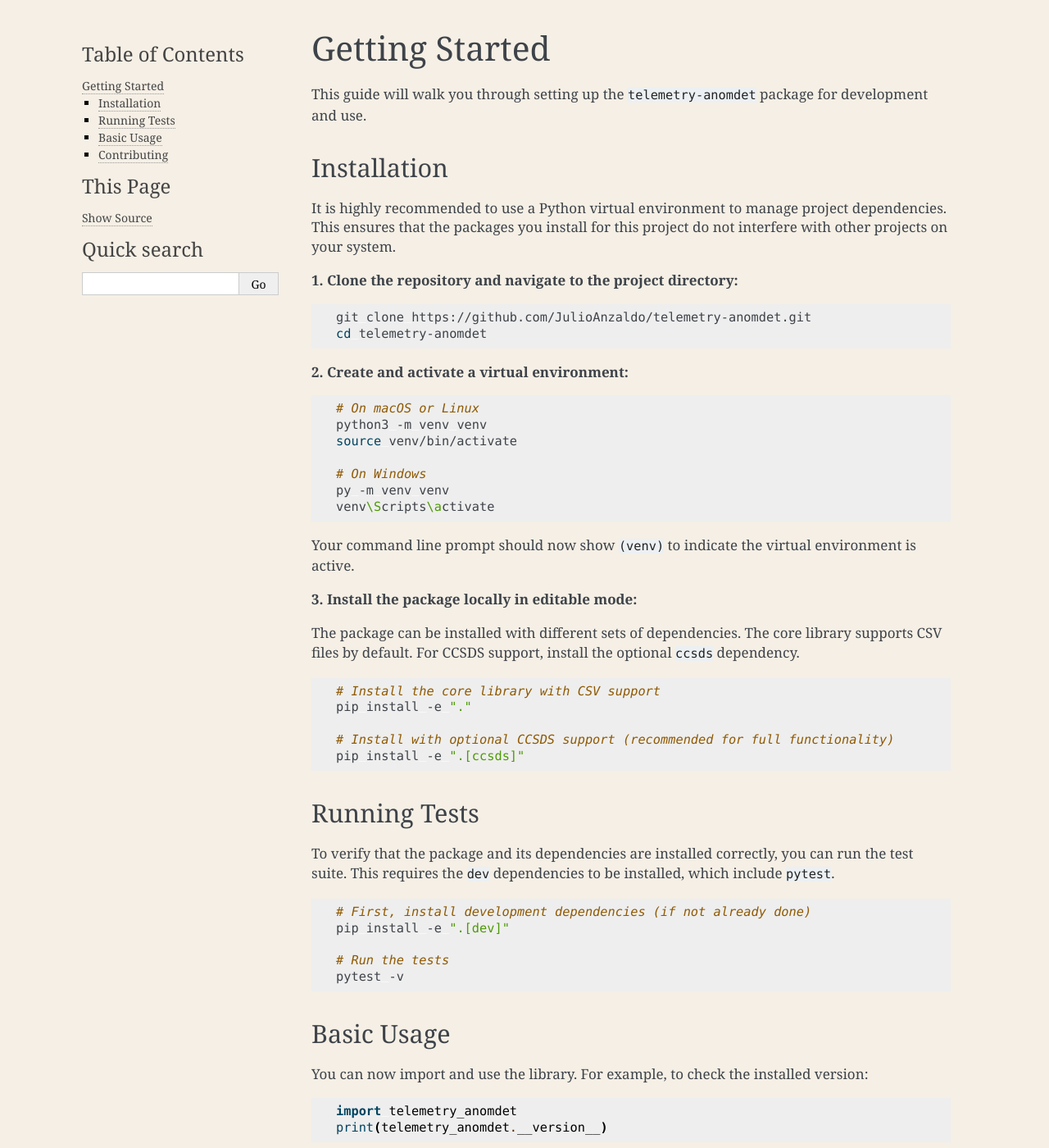
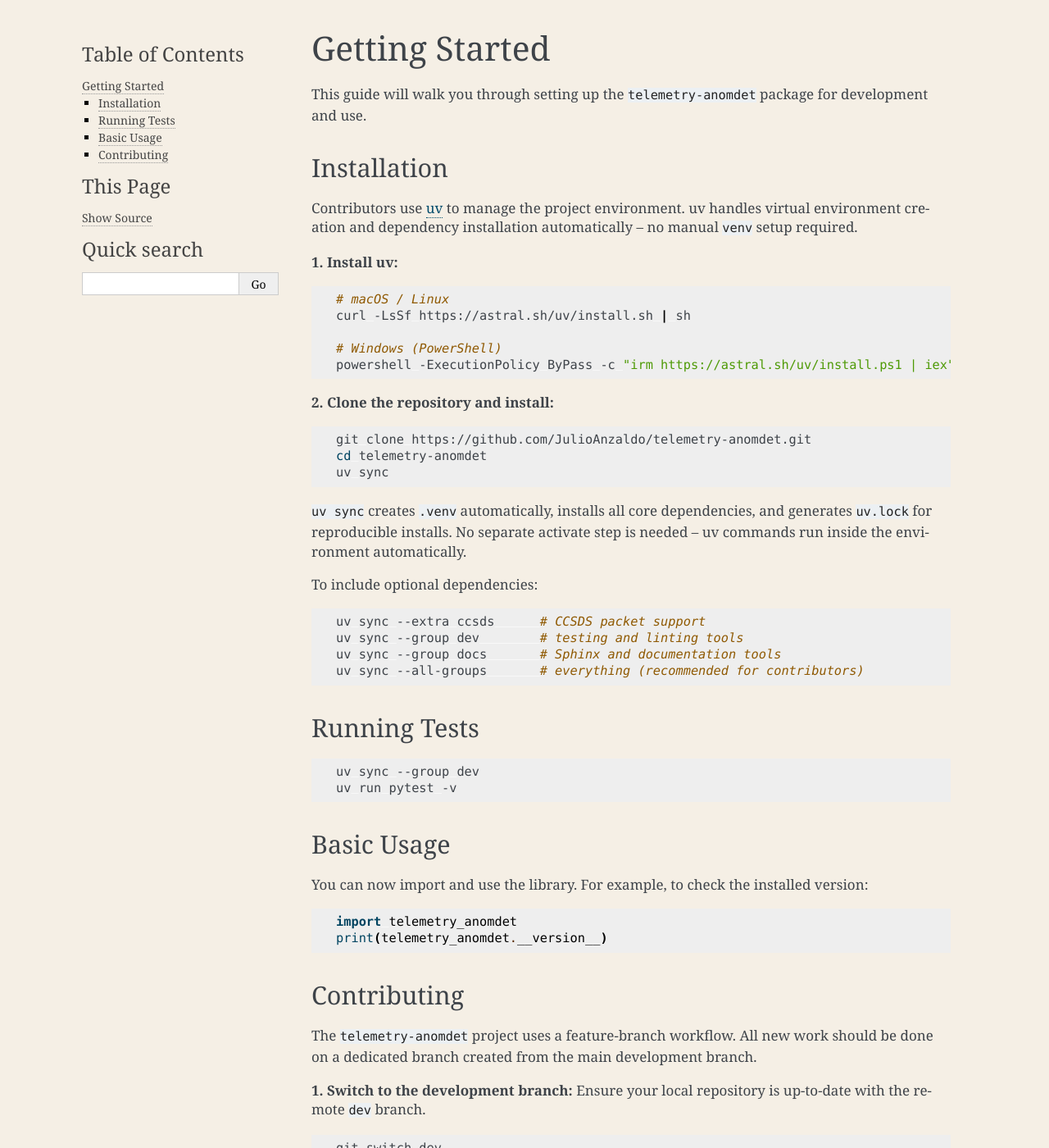
Before and after one commit to JulioAnzaldo/telemetry-anomdet, a Sphinx documentation site: the page built from docs/source/getting_started.rst, in a window 1280 px wide and 1400 px high. Shown: the whole window at 82% size. Built offline with Sphinx 7.4.7, drawn with Linux system fonts in a browser that asks for light colours; some of the changed text lies outside the part shown.

Commit message:
removed depracated Python versions, added uv documentation support

```diff
--- a/docs/source/getting_started.rst
+++ b/docs/source/getting_started.rst
@@ -6,53 +6,48 @@ This guide will walk you through setting up the ``telemetry-anomdet`` package fo
 Installation
 ------------
 
-It is highly recommended to use a Python virtual environment to manage project dependencies. This ensures that the packages you install for this project do not interfere with other projects on your system.
+Contributors use `uv <https://docs.astral.sh/uv/>`_ to manage the project environment.
+uv handles virtual environment creation and dependency installation automatically -- no
+manual ``venv`` setup required.
 
-**1. Clone the repository and navigate to the project directory:**
+**1. Install uv:**
+
+.. code-block:: bash
+
+    # macOS / Linux
+    curl -LsSf https://astral.sh/uv/install.sh | sh
+
+    # Windows (PowerShell)
+    powershell -ExecutionPolicy ByPass -c "irm https://astral.sh/uv/install.ps1 | iex"
+
+**2. Clone the repository and install:**
 
 .. code-block:: bash
 
     git clone https://github.com/JulioAnzaldo/telemetry-anomdet.git
     cd telemetry-anomdet
+    uv sync
 
-**2. Create and activate a virtual environment:**
+``uv sync`` creates ``.venv`` automatically, installs all core dependencies, and
+generates ``uv.lock`` for reproducible installs. No separate activate step is needed
+-- uv commands run inside the environment automatically.
+
+To include optional dependencies:
 
 .. code-block:: bash
 
-    # On macOS or Linux
-    python3 -m venv venv
-    source venv/bin/activate
-
-    # On Windows
-    py -m venv venv
-    venv\Scripts\activate
-
-Your command line prompt should now show ``(venv)`` to indicate the virtual environment is active.
-
-**3. Install the package locally in editable mode:**
-
-The package can be installed with different sets of dependencies. The core library supports CSV files by default. For CCSDS support, install the optional ``ccsds`` dependency.
-
-.. code-block:: bash
-
-    # Install the core library with CSV support
-    pip install -e "."
-
-    # Install with optional CCSDS support (recommended for full functionality)
-    pip install -e ".[ccsds]"
+    uv sync --extra ccsds      # CCSDS packet support
+    uv sync --group dev        # testing and linting tools
+    uv sync --group docs       # Sphinx and documentation tools
+    uv sync --all-groups       # everything (recommended for contributors)
 
 Running Tests
 -------------
 
-To verify that the package and its dependencies are installed correctly, you can run the test suite. This requires the ``dev`` dependencies to be installed, which include ``pytest``.
-
 .. code-block:: bash
 
-    # First, install development dependencies (if not already done)
-    pip install -e ".[dev]"
-
-    # Run the tests
-    pytest -v
+    uv sync --group dev
+    uv run pytest -v
 
 Basic Usage
 -----------
@@ -84,26 +79,12 @@ Create a new branch for your specific feature or bug fix. This keeps your change
 
     git switch -c feature/new-feature
 
-**3. Install the package locally in editable mode:**
-
-The package can be installed with different sets of dependencies. The core library supports CSV files by default. Optional dependencies are available for development, documentation, and CCSDS support.
+**3. Sync the environment:**
 
 .. code-block:: bash
 
-    # Install the core library with CSV support
-    pip install -e "."
-
-    # Install with optional CCSDS support
-    pip install -e ".[ccsds]"
-
-    # Install development dependencies (tests, formatting, linting)
-    pip install -e ".[dev]"
-
-    # Install documentation dependencies (Sphinx, themes, etc.)
-    pip install -e ".[docs]"
-
-    # Install everything (recommended for contributors)
-    pip install -e ".[dev-all]"
+    uv sync --all-groups       # installs core + dev + docs dependencies
+    uv sync --extra ccsds      # add CCSDS support if needed
 
 **4. Push your branch and open a pull request:**
 Push your branch to the remote repository and open a pull request against the ``dev`` branch.
```
Also changed, not shown: pyproject.toml (+20 -14 lines).
